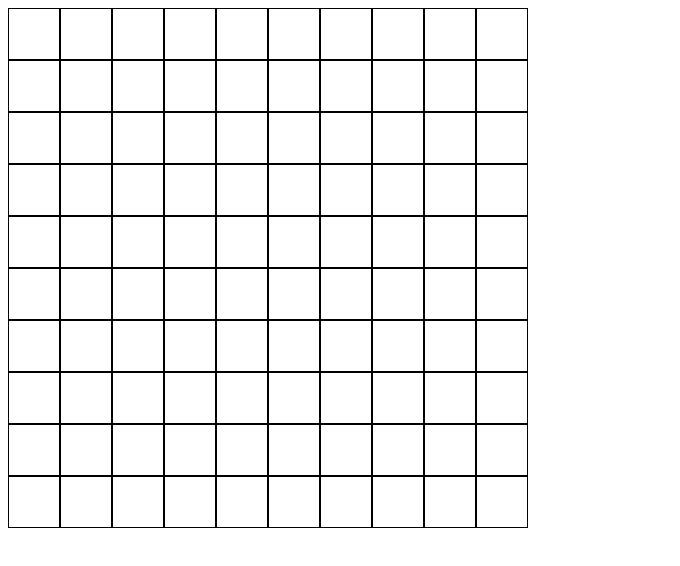
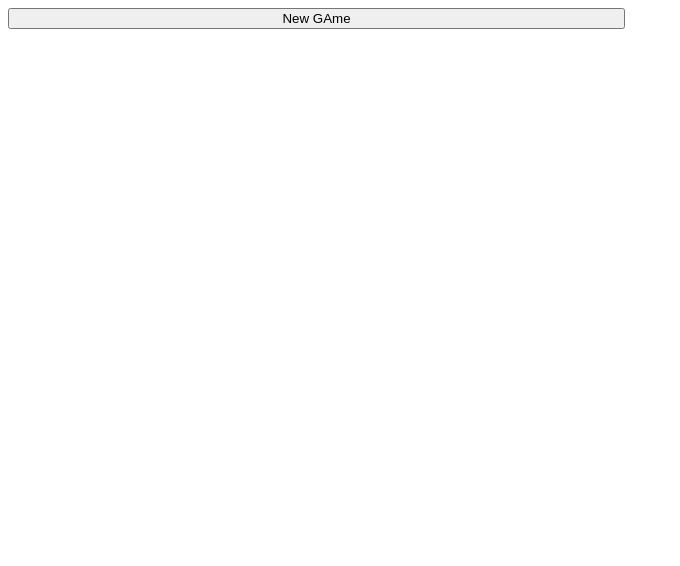
Before and after one commit to kgilla/battleboats, a React app: page / in a window 1280 px wide. Shown: the whole page, without its empty margins (0-680 px from the left). Built offline with nearby package versions, Linux system fonts and the light colour scheme.

Commit message:
put gameboard and ship logic into own classes

```diff
--- a/src/components/App/index.js
+++ b/src/components/App/index.js
@@ -1,10 +1,24 @@
+import React, { useState } from "react";
 import "./App.css";
 import Board from "../Board";
+import Gameboard from "../../store/gameboard";
 
 function App() {
+  let [gameStarted, setGameStarted] = useState(false);
+  let [game, setGame] = useState("");
+  let [board, setBoard] = useState("");
+
+  const handleClick = () => {
+    let newGame = new Gameboard();
+    setGame(newGame);
+    newGame.randomBoats();
+    setBoard(newGame.board);
+    setGameStarted(true);
+  };
   return (
     <div className="App">
-      <Board />
+      {gameStarted ? <Board game={game} board={board} /> : null}
+      <button onClick={handleClick}>New GAme</button>
     </div>
   );
 }
--- a/src/components/Board/Board.css
+++ b/src/components/Board/Board.css
@@ -3,6 +3,10 @@
   width: 500px;
   display: grid;
   grid-template-columns: repeat(10, 1fr);
+}
+
+.gameboard-column {
+  display: grid;
   grid-template-rows: repeat(10, 1fr);
 }
 
--- a/src/components/Board/index.js
+++ b/src/components/Board/index.js
@@ -1,138 +1,37 @@
 import React, { useState, useEffect } from "react";
-import { checkData } from "ssri";
 import "./Board.css";
+import Gameboard from "../../store/gameboard";
 
-const Board = () => {
-  let [board, setBoard] = useState([]);
-  let [gameStarted, setGameStarted] = useState(false);
-  let [shipYard, setShipYard] = useState([]);
-
-  useEffect(() => {
-    const buildBoard = () => {
-      let game = [];
-      for (let x = 0; x < 10; x++) {
-        game.push([]);
-        for (let y = 0; y < 10; y++) {
-          game[x][y] = null;
-        }
-      }
-      setBoard(game);
-    };
-    buildBoard();
-  }, []);
-
-  function Ship(length) {
-    this.hitsLeft = length;
-    this.isSunk = false;
-    this.length = length;
-    this.hit = () => {
-      this.hitsLeft--;
-      console.log(this.hitsLeft);
-      if (this.hitsLeft === 0) {
-        this.isSunk = true;
-        console.log(this.isSunk);
-      }
-    };
-  }
-
-  const randomBoats = () => {
-    let shipyard = [];
-    const boats = [
-      { name: "carrier", quantity: 1, size: 5 },
-      { name: "battleboat", quantity: 2, size: 4 },
-      { name: "destroyer", quantity: 3, size: 3 },
-      { name: "submarine", quantity: 4, size: 2 },
-    ];
-    boats.forEach((boat) => {
-      for (let i = 0; i < boat.quantity; i++) {
-        let ship = new Ship(boat.size);
-        shipyard.push(ship);
-        findSpaces(boat.size, ship);
-      }
-    });
-    setShipYard(shipyard);
-  };
-
-  const findSpaces = (size, boat) => {
-    let orientation = Math.floor(Math.random() * 2);
-    let space = randomSpace(size, orientation);
-    let data = makeTestArray(size, space, orientation);
-    let results = checkData(data);
-    results ? findSpaces(size, boat) : changeData(data, boat);
-  };
-
-  const randomSpace = (size, orientation) => {
-    let coords = getCoords(size, orientation);
-    let space = board[coords[0]][coords[1]];
-    return space === null ? coords : randomSpace(size, orientation);
-  };
-
-  const getCoords = (size, orientation) => {
-    return orientation === 1
-      ? [Math.floor(Math.random() * 10), Math.floor(Math.random() * (size + 1))]
-      : [
-          Math.floor(Math.random() * (size + 1)),
-          Math.floor(Math.random() * 10),
-        ];
-  };
-
-  const makeTestArray = (size, space, orientation) => {
-    let data = [];
-    if (orientation === 1) {
-      for (let x = space[1]; x < space[1] + size; x++) {
-        data.push([space[0], x]);
-      }
-    } else {
-      for (let x = space[0]; x < space[0] + size; x++) {
-        data.push([x, space[1]]);
-      }
-    }
-    return data;
-  };
-
-  const checkData = (data) => {
-    let test = [];
-    data.forEach((coord) => {
-      test.push(board[coord[0]][coord[1]]);
-    });
-    return test.includes(1);
-  };
-
-  const changeData = (data, boat) => {
-    let newBoard = board.slice();
-    data.forEach((coord) => {
-      newBoard[coord[0]][coord[1]] = boat;
-    });
-    setBoard(newBoard);
-  };
+const Board = (props) => {
+  let [game, setGame] = useState(props.game);
+  let [board, setBoard] = useState(props.board);
 
   const handleClick = (e) => {
     let coords = e.target.attributes[0].value.split(",");
     let ship = board[coords[0]][coords[1]];
-    // let boat = shipYard.find((ship) => ship ===;
-    console.log();
-    if (ship && ship !== 1) {
-      console.log(ship);
-      ship.hit();
-      let newBoard = board.slice();
-      newBoard[coords[0]][coords[1]] = 1;
-      setBoard(newBoard);
-    } else {
-      console.log("miss");
-    }
-    // let newBoard = [...board];
-    // newBoard[parseInt(coords[0])][parseInt(coords[1])] = 1;
-    // setBoard(newBoard);
-    if (!gameStarted) {
-      randomBoats();
-      setGameStarted(true);
-    }
+    ship ? console.log(ship) : console.log("miss");
+    // if (!gameStarted) {
+    //   randomBoats();
+    //   setGameStarted(true);
+    // } else {
+    //   if (message) setMessage("");
+    //   let coords = e.target.attributes[0].value.split(",");
+    //   let ship = board[coords[0]][coords[1]];
+    //   if (ship && ship !== 1) {
+    //     ship.hit();
+    //     let newBoard = board.slice();
+    //     newBoard[coords[0]][coords[1]] = 1;
+    //     setBoard(newBoard);
+    //   }
+    // }
   };
 
   return (
+    <div className="gameboard-container">
       <div className="gameboard">
-      {board.map((row, x) =>
-        row.map((cell, y) => (
+        {board.map((row, x) => (
+          <div className="gameboard-column">
+            {row.map((cell, y) => (
               <div
                 key={`${x},${y}`}
                 data={`${x},${y}`}
@@ -145,8 +44,10 @@ const Board = () => {
                 }
                 onClick={handleClick}
               ></div>
-        ))
-      )}
+            ))}
+          </div>
+        ))}
+      </div>
     </div>
   );
 };
--- a/src/store/gameboard.js
+++ b/src/store/gameboard.js
@@ -0,0 +1,90 @@
+import Ship from "./ship";
+
+class Gameboard {
+  constructor() {
+    this.create = () => {
+      let game = [];
+      for (let x = 0; x < 10; x++) {
+        game.push([]);
+        for (let y = 0; y < 10; y++) {
+          game[x][y] = null;
+        }
+      }
+      return game;
+    };
+    this.board = this.create();
+    this.placeBoat = () => {};
+    this.randomBoats = () => {
+      const boats = [
+        { name: "Carrier", quantity: 1, size: 5 },
+        { name: "Battleboat", quantity: 2, size: 4 },
+        { name: "Destroyer", quantity: 3, size: 3 },
+        { name: "Submarine", quantity: 4, size: 2 },
+      ];
+      boats.forEach((boat) => {
+        for (let i = 0; i < boat.quantity; i++) {
+          let ship = new Ship(boat.name, boat.size);
+          findSpaces(boat.size, ship);
+        }
+      });
+    };
+
+    const findSpaces = (size, boat) => {
+      let orientation = Math.floor(Math.random() * 2);
+      let space = randomSpace(size, orientation);
+      let data = makeTestArray(size, space, orientation);
+      let results = checkData(data);
+      results ? findSpaces(size, boat) : changeData(data, boat);
+    };
+
+    const randomSpace = (size, orientation) => {
+      let coords = getCoords(size, orientation);
+      let space = this.board[coords[0]][coords[1]];
+      return space === null ? coords : randomSpace(size, orientation);
+    };
+
+    const getCoords = (size, orientation) => {
+      return orientation === 1
+        ? [
+            Math.floor(Math.random() * 10),
+            Math.floor(Math.random() * (size + 1)),
+          ]
+        : [
+            Math.floor(Math.random() * (size + 1)),
+            Math.floor(Math.random() * 10),
+          ];
+    };
+
+    const makeTestArray = (size, space, orientation) => {
+      let data = [];
+      if (orientation === 1) {
+        for (let x = space[1]; x < space[1] + size; x++) {
+          data.push([space[0], x]);
+        }
+      } else {
+        for (let x = space[0]; x < space[0] + size; x++) {
+          data.push([x, space[1]]);
+        }
+      }
+      return data;
+    };
+
+    const checkData = (data) => {
+      let test = [];
+      data.forEach((coord) => {
+        test.push(this.board[coord[0]][coord[1]]);
+      });
+      return test.some((e) => e !== null);
+    };
+
+    const changeData = (data, boat) => {
+      let newBoard = this.board.slice();
+      data.forEach((coord) => {
+        newBoard[coord[0]][coord[1]] = boat;
+      });
+      this.board = newBoard;
+    };
+  }
+}
+
+export default Gameboard;
--- a/src/store/ship.js
+++ b/src/store/ship.js
@@ -1,5 +1,19 @@
-const Ship = (length) => {
-  this.hitsLeft = length;
-  this.isSunk = false;
-  this.length = length;
-};
+class Ship {
+  constructor(name, length) {
+    this.name = name;
+    this.hitsLeft = length;
+    this.isSunk = false;
+    this.length = length;
+    this.hit = () => {
+      this.hitsLeft--;
+      if (this.hitsLeft === 0) {
+        this.isSunk = true;
+        let message = this.name + " Has been sunk!";
+        console.log(message);
+        return message;
+      }
+    };
+  }
+}
+
+export default Ship;
```
Lines whose indentation alone changed are shown as unchanged.
